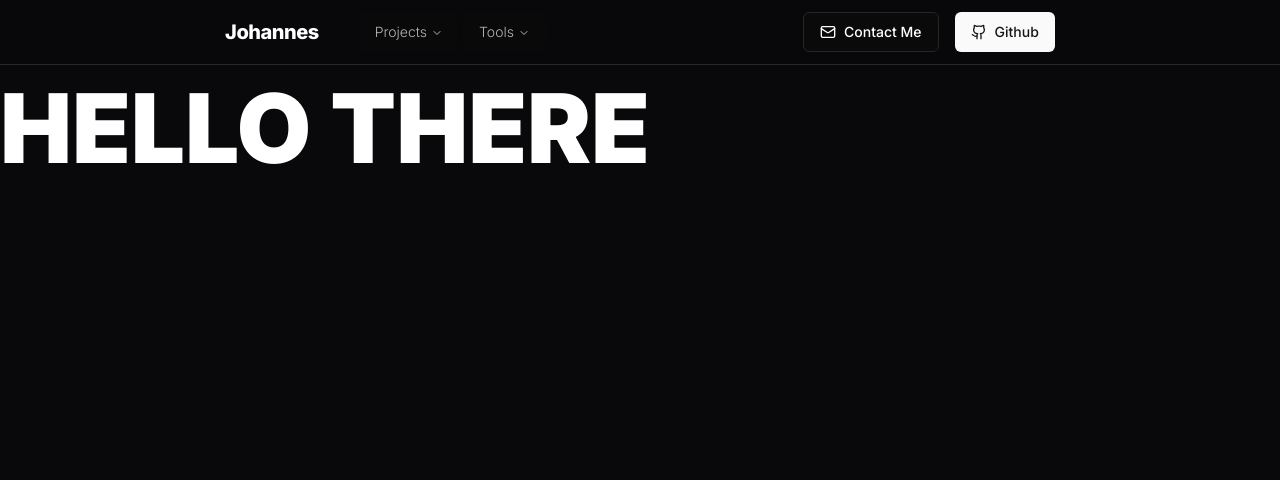
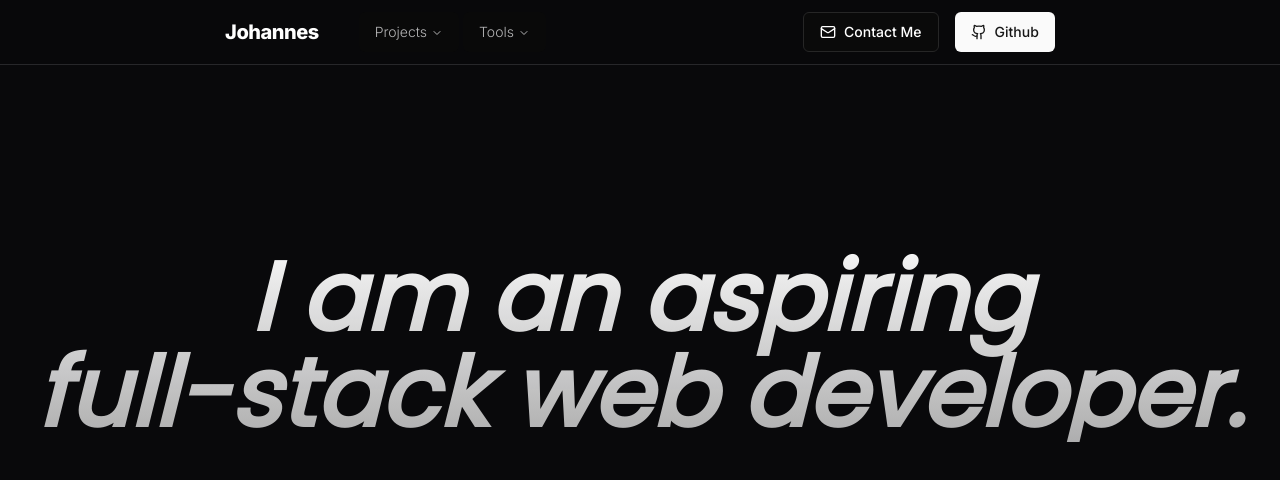
Before and after one commit to johannessnildal/portfolio, a Next.js app: page / in a window 1280 px wide. Shown: the top 480 px of the page. Built offline with nearby package versions, Linux system fonts and the light colour scheme.

Commit message:
hero title placeholder

```diff
--- a/app/(main)/(home)/page.tsx
+++ b/app/(main)/(home)/page.tsx
@@ -1,10 +1,20 @@
 import * as React from "react"
+
+import { motion } from "framer-motion"
+
+import { Poppins } from 'next/font/google'
+
+const poppins = Poppins({
+  weight: '400',
+  subsets: ['latin'],
+  display: 'swap',
+})
 
 const HomePage = () => {
   return (
     <section className="w-full h-screen">
-      <div>
-        <h1 className='font-black text-8xl'>HELLO THERE</h1>
+      <div className={`${poppins.className} text-center pt-[70px] sm:pt-[100px] md:pt-[170px] flex flex-col gap-10`}>
+        <h1 className='inline-block h-fit text-transparent bg-clip-text bg-gradient-to-b from-muted to-muted/70 font-black text-5xl sm:text-6xl md:text-7xl lg:text-8xl italic'>I am an aspiring <br /> full-stack web developer.</h1>
       </div>
     </section>
   )
--- a/app/layout.tsx
+++ b/app/layout.tsx
@@ -15,7 +15,7 @@ export default function RootLayout({
   children: React.ReactNode;
 }>) {
   return (
-    <html lang="en">
+    <html lang="en" className="scroll-smooth focus:scroll-auto">
       <body className={`${inter.className} bg-zinc-950 text-white`}>
         {children}
         </body>
--- a/components/navbar/nav-bar.tsx
+++ b/components/navbar/nav-bar.tsx
@@ -17,7 +17,7 @@ import {
 
 const NavBar = () => {
   return (
-    <header className='fixed w-full py-3 px-12 flex items-center gap-20 justify-between md:justify-evenly bg-zinc-950 bg-opacity-90 backdrop-blur border-b border-zinc-800'>
+    <header className='fixed w-full py-3 px-12 flex items-center gap-20 justify-between md:justify-evenly bg-zinc-950 bg-opacity-85 backdrop-blur border-b border-zinc-800'>
       <div className='flex flex-row justify-center items-center'>
         <Link href='/'>
           <div className='mr-10 py-1.5'>
```
